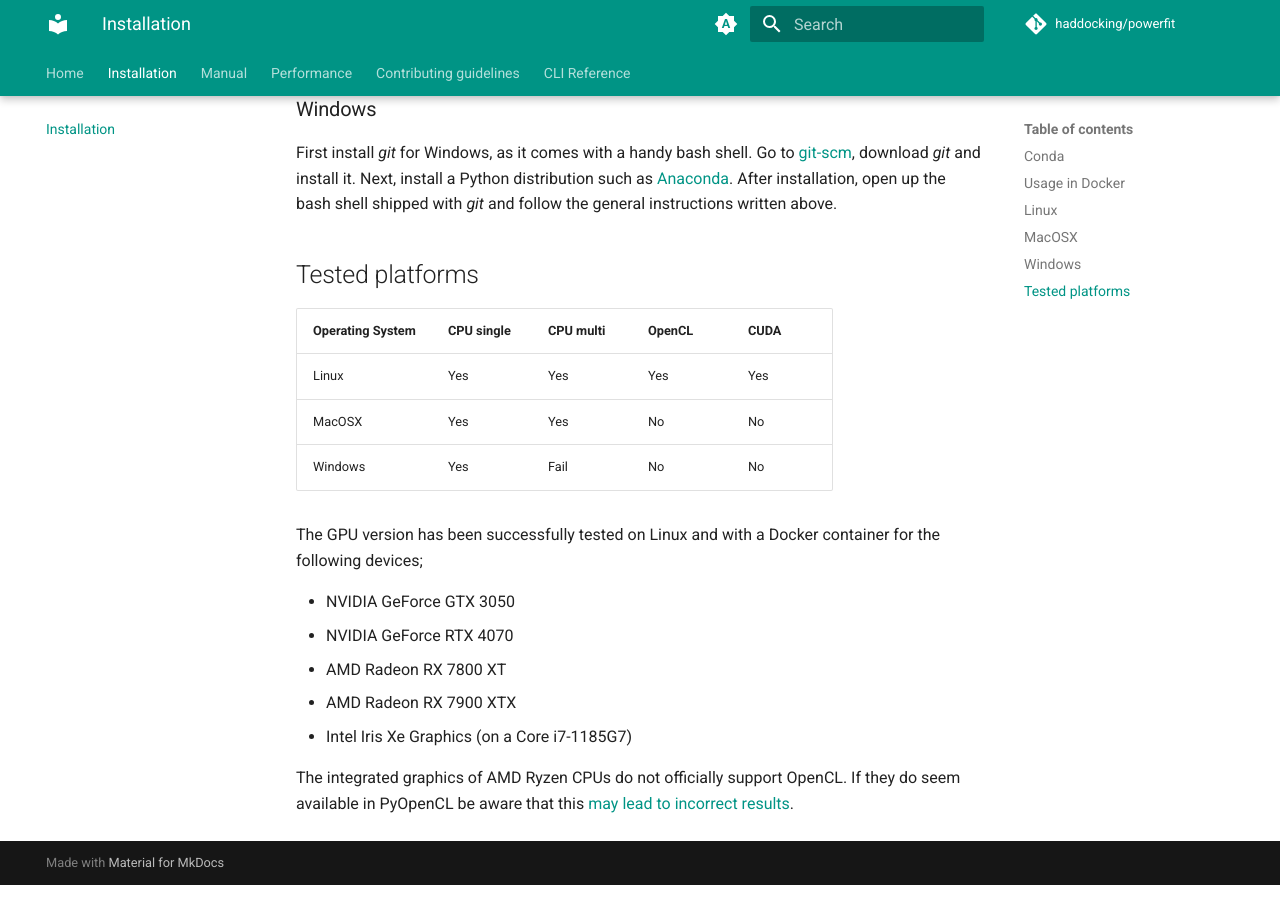
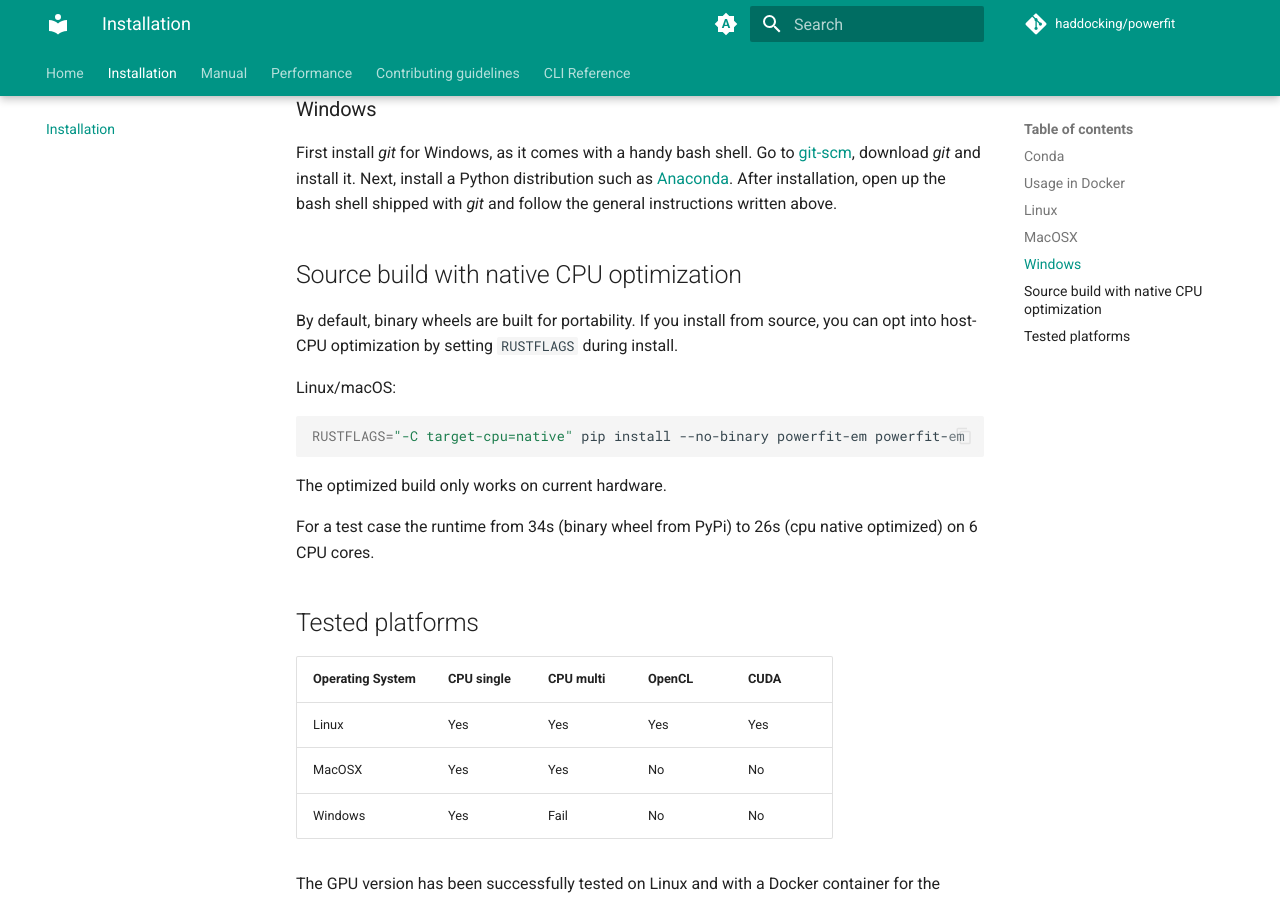
Before and after one commit to haddocking/powerfit, an MkDocs documentation site: the page built from docs/installation.md, in a window 1280 px wide and 900 px high, scrolled down 2800 px. Built offline with MkDocs 1.6.1 and Material for MkDocs 9.7.7, drawn with Linux system fonts in a browser that asks for light colours; a script that is not in the unit is left out; comment, search, counter and statistics services are not loaded.

Commit message:
Document cpu=native build

````diff
--- a/docs/installation.md
+++ b/docs/installation.md
@@ -249,6 +249,20 @@ install a Python distribution such as
 bash shell shipped with *git* and follow the general instructions written
 above.
 
+## Source build with native CPU optimization
+
+By default, binary wheels are built for portability. If you install from source,
+you can opt into host-CPU optimization by setting `RUSTFLAGS` during install.
+
+Linux/macOS:
+```shell
+RUSTFLAGS="-C target-cpu=native" pip install --no-binary powerfit-em powerfit-em
+```
+
+The optimized build only works on current hardware.
+
+For a test case the runtime from 34s (binary wheel from PyPi) to 26s (cpu native optimized) on 6 CPU cores.
+
 ## Tested platforms
 
 | Operating System| CPU single | CPU multi | OpenCL | CUDA |
````
Also changed, not shown: CONTRIBUTING.md (+9 -0 lines).
